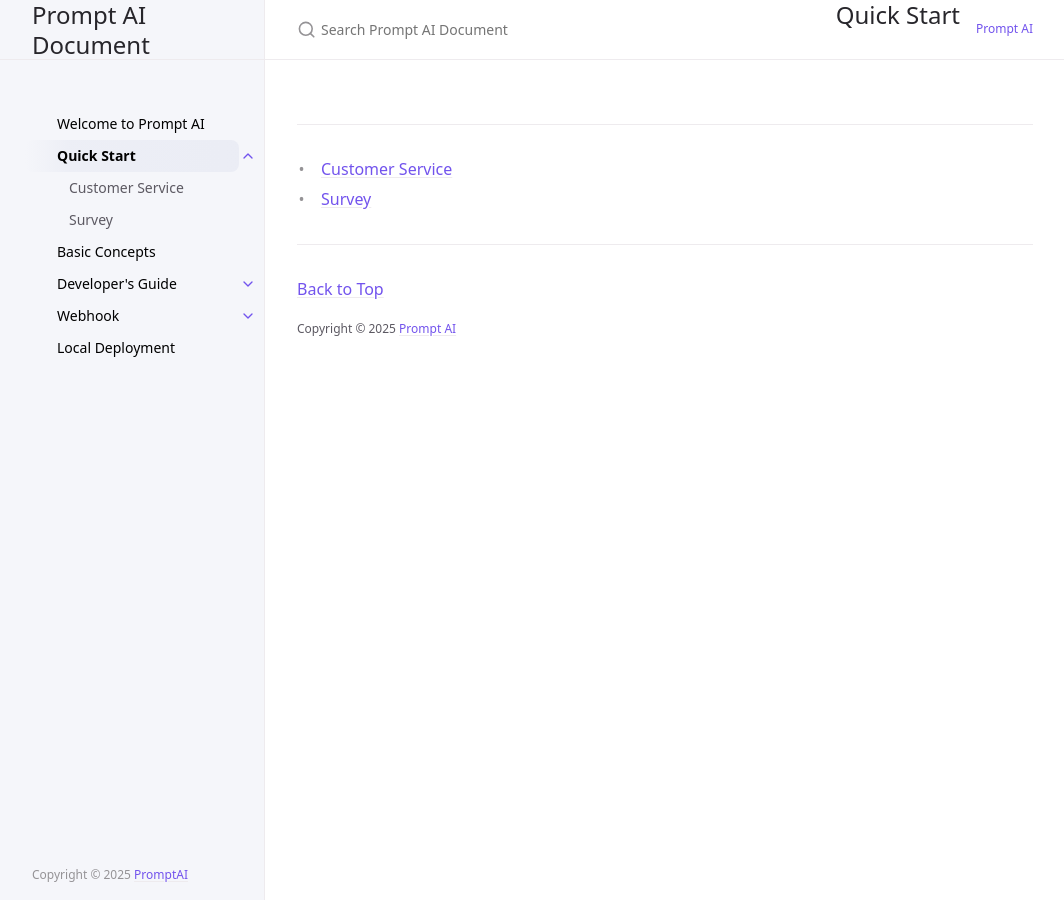
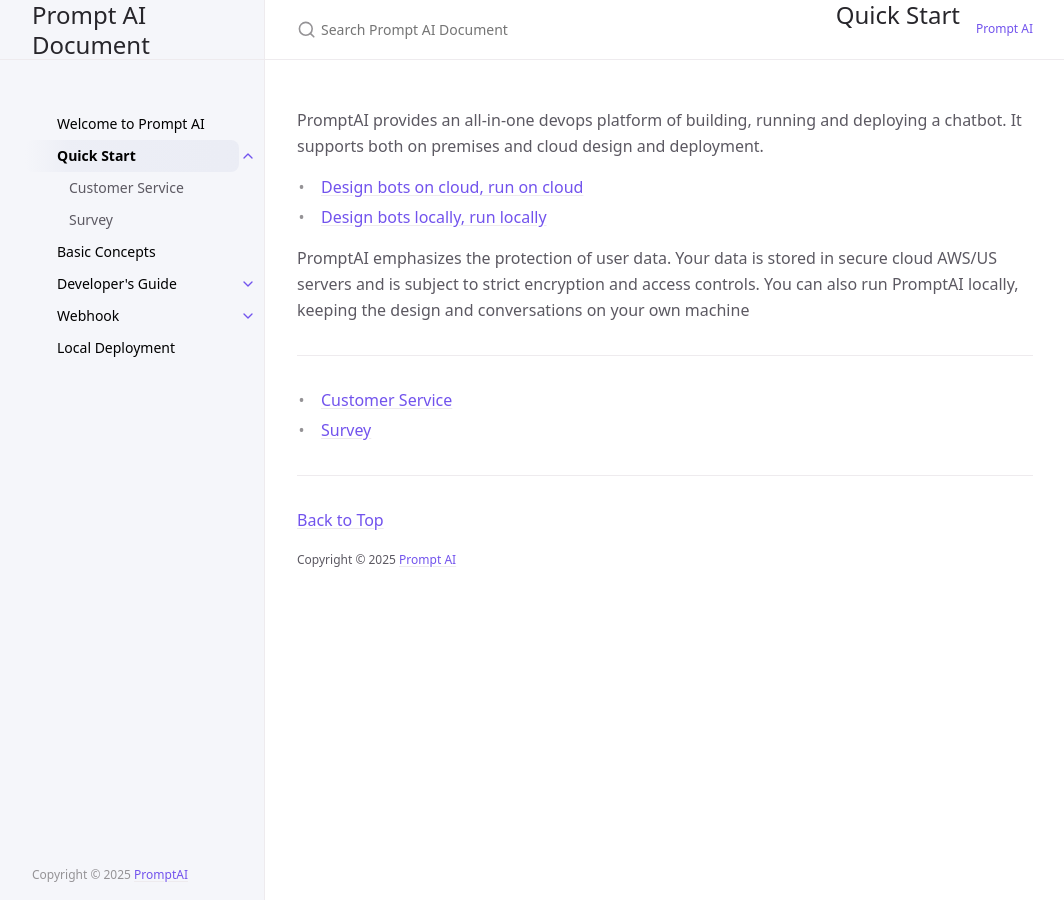
Before and after one commit to PromptAI/promptdialog, a Jekyll site: the page built from docs/quick_start/index.md, in a window 1280 px wide. Shown: the whole page, without its empty margins (107-1171 px from the left). Built offline with Jekyll 4.4.1, drawn with Linux system fonts in a browser that asks for light colours; cached includes are drawn as plain includes.

Commit message:
Update index.md

```diff
--- a/docs/quick_start/index.md
+++ b/docs/quick_start/index.md
@@ -4,3 +4,10 @@ title: Quick Start
 nav_order: 2
 has_children: true
 ---
+
+PromptAI provides an all-in-one devops platform of building, running and deploying a chatbot.  It supports both on premises and cloud design and deployment.
+
+* [Design bots on cloud, run on cloud](https://www.promptai.us/en/pricing/on-cloud/)
+* [Design bots locally, run locally](https://www.promptai.us/en/pricing/premises/)
+
+PromptAI emphasizes the protection of user data. Your data is stored in secure cloud AWS/US servers and is subject to strict encryption and access controls. You can also run PromptAI locally, keeping the design and conversations on your own machine
```
